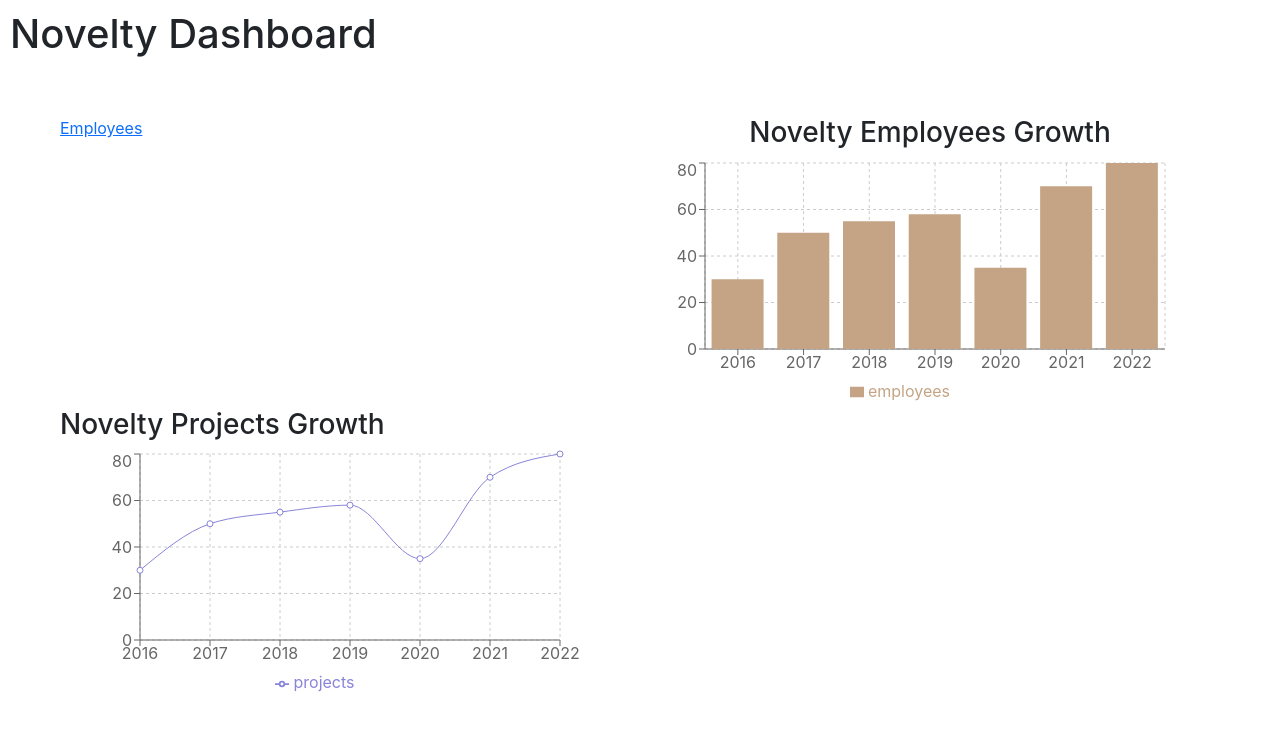
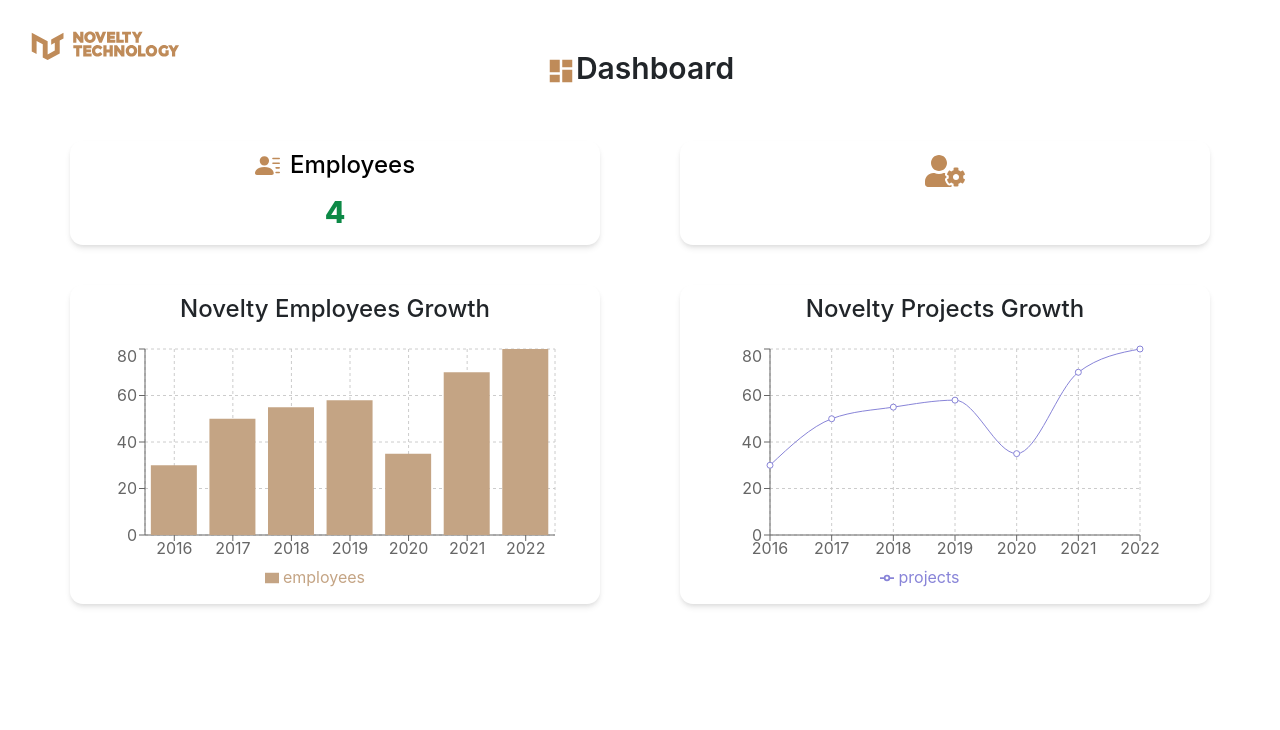
Before and after one commit to prasannakarki77/novelty_ems, a React (Create React App) app: page /dashboard in a window 1280 px wide. Shown: the top 730 px of the page. Built offline with nearby package versions, Linux system fonts and the light colour scheme.

Commit message:
designed daashboard page

```diff
--- a/src/App.scss
+++ b/src/App.scss
@@ -13,3 +13,10 @@
 .app {
   padding: 10px;
 }
+a {
+  text-decoration: none;
+  color: black;
+  &:hover {
+    color: black;
+  }
+}
--- a/src/components/Dashboard.jsx
+++ b/src/components/Dashboard.jsx
@@ -13,19 +13,37 @@ import {
 } from "recharts";
 import UserContext from "../Context/UserContext";
 import "../styles/dashboard.scss";
+import logo from "../assets/novelty.svg";
+import { RiDashboardFill } from "react-icons/ri";
+import { BsPersonLinesFill } from "react-icons/bs";
+import { FaUserCog } from "react-icons/fa";
 const Dashboard = () => {
-  const { barChartData, LineChartData } = useContext(UserContext);
+  const { barChartData, LineChartData, userList } = useContext(UserContext);
+  const loggedUser = localStorage.getItem("currentUser");
   return (
-    <>
-      <h1>Novelty Dashboard</h1>
+    <div className="dashboard">
+      <div className="dashboard__logo">
+        <img src={logo} alt="novelty logo" />
+      </div>
+      <h1 className="dashboard__heading">
+        <RiDashboardFill />
+        <p>Dashboard</p>
+      </h1>
+      <div className="boxes">
+        <Link to="/employees" className="box">
+          <h3 className="box__heading employee-heading">
+            <BsPersonLinesFill className="employee-icon" /> Employees
+          </h3>
 
-      <div className="dashboard">
-        <Link to="/employees">
-          <div>Employees</div>
+          <p className="user-count">{userList.length}</p>
         </Link>
-        <div className="">
-          <h3 className="text-center">Novelty Employees Growth</h3>
-          <BarChart width={530} height={250} data={barChartData}>
+        <Link to="/dashboard" className="box">
+          <FaUserCog className="box__icon" />
+          <h4 className="user">{loggedUser}</h4>
+        </Link>
+        <div className="box">
+          <h3 className="box__heading">Novelty Employees Growth</h3>
+          <BarChart width={480} height={250} data={barChartData}>
             <CartesianGrid strokeDasharray="3 3" />
             <XAxis dataKey="year" />
             <YAxis />
@@ -34,10 +52,10 @@ const Dashboard = () => {
             <Bar dataKey="employees" fill="#C4A484" />
           </BarChart>
         </div>
-        <div className="">
-          <h3>Novelty Projects Growth</h3>
+        <div className="box">
+          <h3 className="box__heading">Novelty Projects Growth</h3>
           <LineChart
-            width={530}
+            width={480}
             height={250}
             data={LineChartData}
             margin={{ top: 5, right: 30, left: 20, bottom: 5 }}
@@ -51,7 +69,7 @@ const Dashboard = () => {
           </LineChart>
         </div>
       </div>
-    </>
+    </div>
   );
 };
 
--- a/src/styles/dashboard.scss
+++ b/src/styles/dashboard.scss
@@ -1,5 +1,98 @@
 .dashboard {
-  padding: 50px;
-  display: grid;
-  grid-template-columns: repeat(2, 1fr);
+  padding: 40px;
+  position: relative;
+  &__logo {
+    position: absolute;
+    top: 20px;
+    left: 20px;
+    max-width: 150px;
+    img {
+      width: 100%;
+    }
+  }
+  &__heading {
+    display: flex;
+    align-items: center;
+    justify-content: center;
+    font-size: 30px;
+    font-weight: 600;
+    p {
+      margin: 0;
+
+      padding-bottom: 5px;
+    }
+    svg {
+      font-size: 30px;
+      color: #bf8b59;
+    }
+  }
 }
+
+.boxes {
+  display: flex;
+  justify-content: space-between;
+  flex-wrap: wrap;
+  margin: 30px auto;
+  max-width: 1200px;
+  // background-color: #fff;
+  // display: grid;
+  // grid-template-columns: 600px 600px;
+  // grid-row: auto auto;
+  // grid-column-gap: 20px;
+  // grid-row-gap: 20px;
+}
+.box {
+  text-align: center;
+  width: 530px;
+  box-shadow: rgba(0, 0, 0, 0.1) 0px 4px 6px -1px,
+    rgba(0, 0, 0, 0.06) 0px 2px 4px -1px;
+  border-radius: 13px;
+  margin: 20px;
+  padding: 10px;
+  transition: all 0.3s;
+  &:hover {
+    box-shadow: rgba(0, 0, 0, 0.1) 0px 10px 15px -3px,
+      rgba(0, 0, 0, 0.05) 0px 4px 6px -2px;
+  }
+  &__heading {
+    font-size: 24px;
+
+    margin-bottom: 20px;
+  }
+  &__icon {
+    font-size: 40px;
+    color: #bf8b59;
+    margin-bottom: 20px;
+  }
+}
+
+a {
+  text-decoration: none;
+  color: black;
+  &:hover {
+    color: black;
+  }
+}
+
+.user-count {
+  font-size: 30px;
+  font-weight: 800;
+  color: #0c8946;
+  margin: 0;
+  margin-top: 10px;
+}
+
+.employee {
+  &-heading {
+    display: flex;
+    align-items: center;
+    justify-content: center;
+    margin: 0;
+    padding: 0;
+  }
+  &-icon {
+    font-size: 25px;
+    color: #bf8b59;
+    margin-right: 10px;
+  }
+}
```
